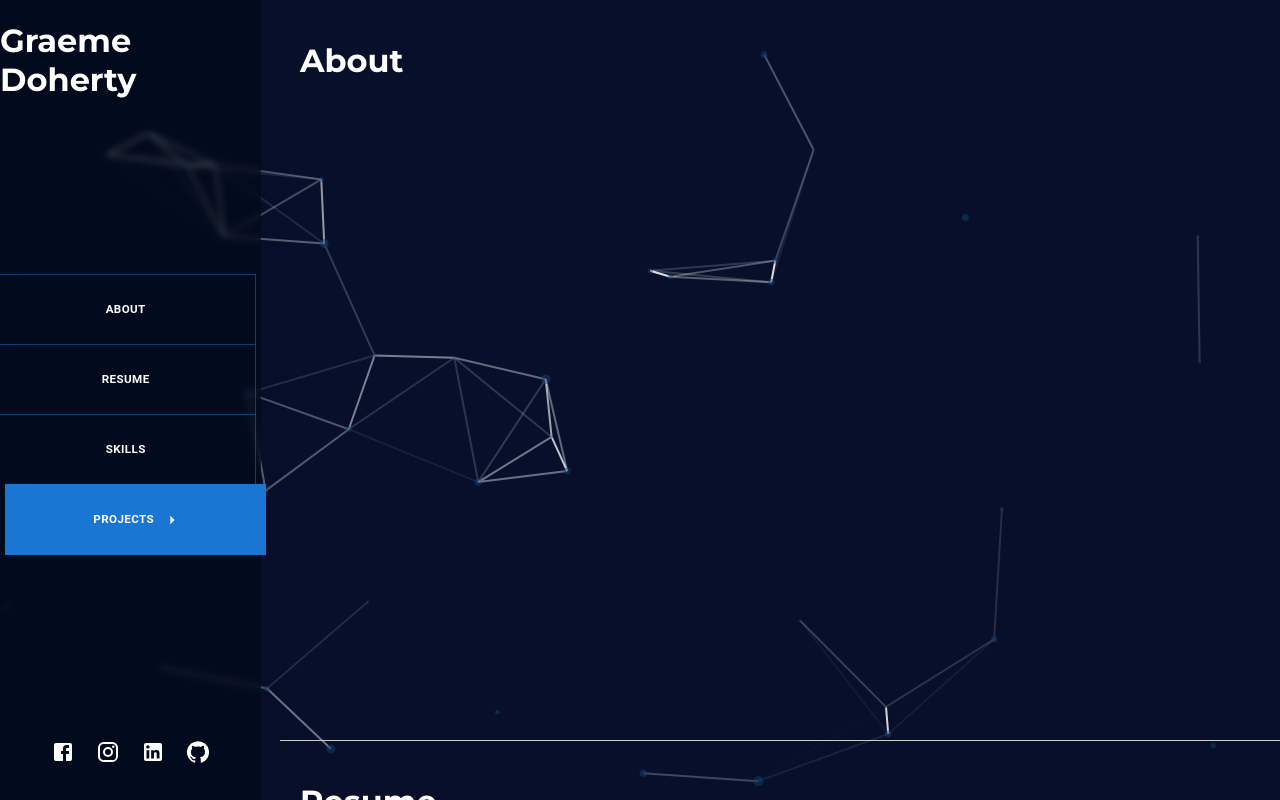
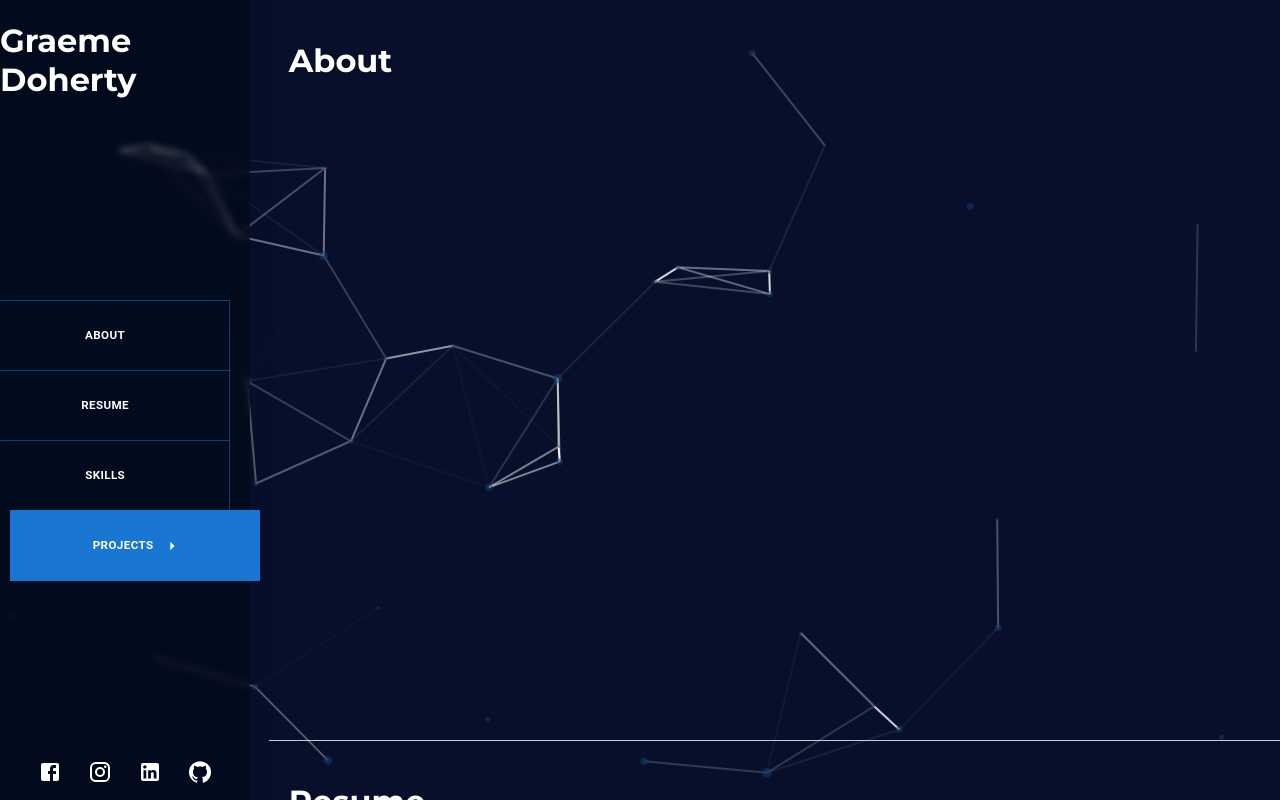
Before and after one commit to graemedoherty/Portfolio-React, a React (Create React App) app: page / in a window 1280 px wide. Built offline with nearby package versions, Linux system fonts and the light colour scheme; the HTML template or start-up script is replaced by a standard one.

Commit message:
Fixed up social icons

```diff
--- a/public/index.html
+++ b/public/index.html
@@ -30,20 +30,10 @@
       work correctly both with client-side routing and a non-root public URL.
       Learn how to configure a non-root public URL by running `npm run build`.
     -->
-    <title>React App</title>
+    <title>Graeme's Portfolio</title>
   </head>
   <body>
     <noscript>You need to enable JavaScript to run this app.</noscript>
     <div id="root"></div>
-    <!--
-      This HTML file is a template.
-      If you open it directly in the browser, you will see an empty page.
-
-      You can add webfonts, meta tags, or analytics to this file.
-      The build step will place the bundled scripts into the <body> tag.
-
-      To begin the development, run `npm start` or `yarn start`.
-      To create a production bundle, use `npm run build` or `yarn build`.
-    -->
   </body>
 </html>
--- a/src/App.js
+++ b/src/App.js
@@ -63,6 +63,7 @@ function App() {
     <div className='App'>
       <Background />
       <div className='Main'>
+        {/* Left Section */}
         <Grow
           in={true}
           style={{ transformOrigin: '0 0 0' }}
@@ -81,7 +82,7 @@ function App() {
             </div>
           </div>
         </Grow>
-
+        {/* Right Section: Main Content */}
         <Content
           aboutRef={aboutRef}
           resumeRef={resumeRef}
--- a/src/Navigation.js
+++ b/src/Navigation.js
@@ -26,6 +26,7 @@ const Navigation = ({ scrollToSection, activeSection }) => {
           fontWeight: 200,
           '& .MuiButton-root': {
             borderRadius: 0,
+            transition: 'transform 0.3s ease, background-color 0.3s ease',
           },
         }}
       >
@@ -45,9 +46,8 @@ const Navigation = ({ scrollToSection, activeSection }) => {
               },
               transform:
                 activeSection === btn.section
-                  ? 'translateX(5px)'
-                  : 'translateX(-5px)',
-              transition: 'transform 0.3s ease, background-color 0.3s ease',
+                  ? 'translateX(10px)'
+                  : 'translateX(-20px)',
             }}
             endIcon={activeSection === btn.section ? <ArrowRightIcon /> : null}
           >
--- a/src/SocialMediaLinks.js
+++ b/src/SocialMediaLinks.js
@@ -7,41 +7,18 @@ import './socialMediaLinks.css';
 
 const SocialMediaLinks = () => {
   return (
-    <div
-      id='Social-Icons'
-      style={{
-        display: 'flex',
-        justifyContent: 'space-evenly',
-        width: '200px',
-      }}
-    >
-      <a
-        href='https://www.facebook.com/'
-        target='_blank'
-        rel='noopener noreferrer'
-      >
-        <FacebookIcon sx={{ color: 'white' }} />
+    <div id='Social-Icons'>
+      <a href='https://facebook.com' target='_blank' rel='noopener noreferrer'>
+        <FacebookIcon />
       </a>
-      <a
-        href='https://www.instagram.com/'
-        target='_blank'
-        rel='noopener noreferrer'
-      >
-        <InstagramIcon sx={{ color: 'white' }} />
+      <a href='https://instagram.com' target='_blank' rel='noopener noreferrer'>
+        <InstagramIcon />
       </a>
-      <a
-        href='https://www.linkedin.com/'
-        target='_blank'
-        rel='noopener noreferrer'
-      >
-        <LinkedInIcon sx={{ color: 'white' }} />
+      <a href='https://linkedin.com' target='_blank' rel='noopener noreferrer'>
+        <LinkedInIcon />
       </a>
-      <a
-        href='https://www.github.com/'
-        target='_blank'
-        rel='noopener noreferrer'
-      >
-        <GitHubIcon sx={{ color: 'white' }} />
+      <a href='https://github.com' target='_blank' rel='noopener noreferrer'>
+        <GitHubIcon />
       </a>
     </div>
   );
--- a/src/socialMediaLinks.css
+++ b/src/socialMediaLinks.css
@@ -1,20 +1,37 @@
 #Social-Icons {
+  width: 80%;
   display: flex;
-  justify-content: space-evenly;
-  width: 200px;
-  margin: 2em;
+  justify-content: space-around; /* Space the icons evenly */
+  align-items: center; /* Center the icons vertically */
+  margin-bottom: 1rem; /* Adjust as needed */
 }
 
 #Social-Icons a {
-  text-decoration: none; /* Remove underline from anchor tags */
-  transition: transform 0.2s, font-size 0.2s; /* Transition for smooth animation */
+  color: white; /* Default color for the icons */
+  transition: transform 0.3s ease, color 0.3s ease;
+  display: flex;
+  align-items: center;
+  justify-content: center;
+  margin: 0 10px; /* Add horizontal spacing between icons */
 }
 
 #Social-Icons a:hover {
-  transform: scale(1.5); /* Scale up the icon on hover */
+  transform: scale(2); /* Grow the icon on hover */
 }
 
-#Social-Icons a:hover svg {
-  font-size: 2rem; /* Increase the font size of the icon on hover */
-  transition: font-size 0.2s; /* Transition for smooth font size change */
+/* Specific hover colors for each icon */
+#Social-Icons a[href*='facebook.com']:hover {
+  color: #1877f2; /* Facebook blue */
 }
+
+#Social-Icons a[href*='instagram.com']:hover {
+  color: #fa7e1e; /* Instagram gradient color */
+}
+
+#Social-Icons a[href*='linkedin.com']:hover {
+  color: #0a66c2; /* LinkedIn blue */
+}
+
+#Social-Icons a[href*='github.com']:hover {
+  color: #333; /* GitHub black */
+}
```
